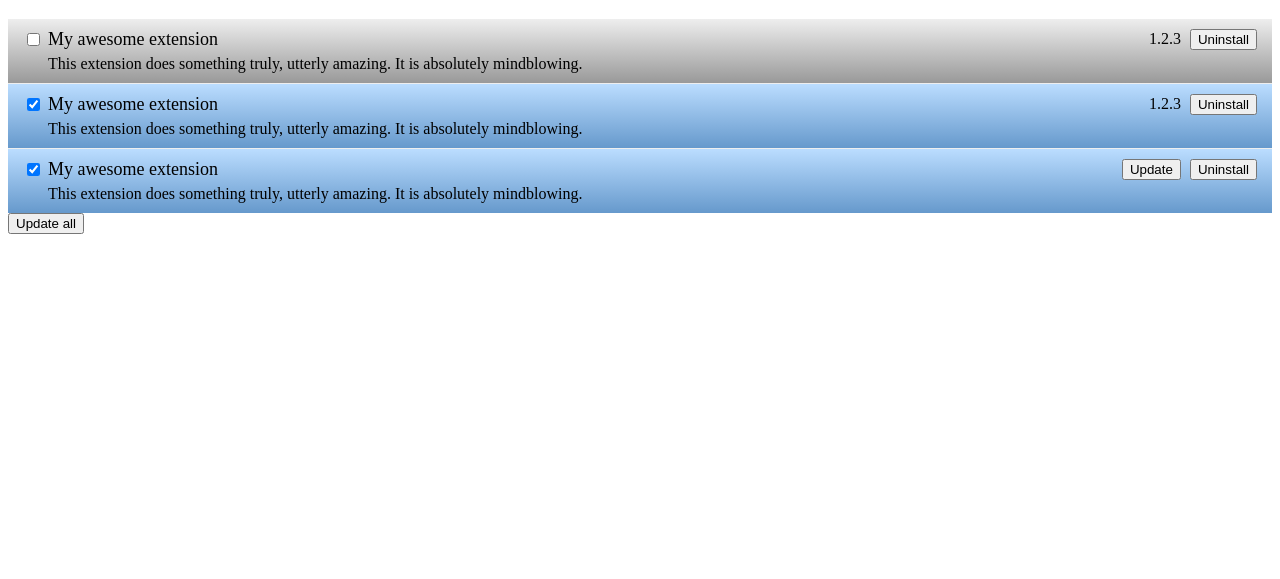
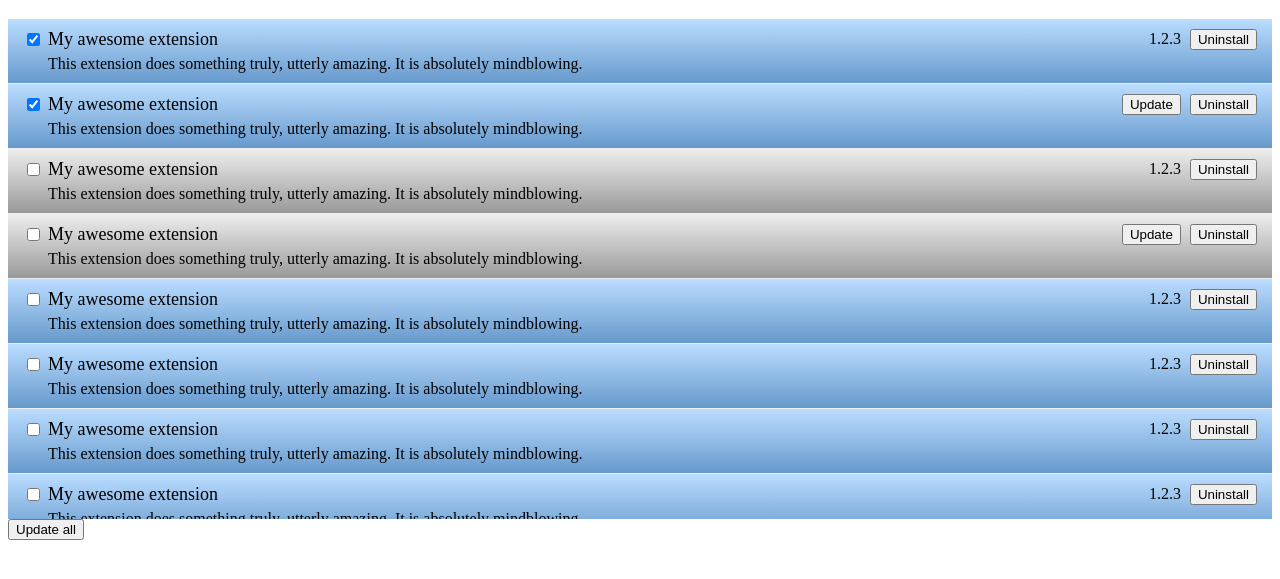
Before and after one commit to jdiehl/brackets-extension-manager, a website: page main.html in a window 1280 px wide. Shown: the part 87-666 px from the top of the page. Drawn offline with nearby package versions, Linux system fonts and the light colour scheme.

Commit message:
Reaction to checkboxes and buttons

```diff
--- a/main.css
+++ b/main.css
@@ -5,6 +5,8 @@
 
 .extensionManager .modal-body {
     padding: 0;
+    max-height: 500px;
+    overflow: auto;
 }
 
 .extensionManager .extensions > div {
@@ -17,9 +19,6 @@
 }
 .extensionManager .extensions > div:last-child {
     border-bottom: none;
-}
-.extensionManager div.disabled {
-    background-image: -webkit-linear-gradient(top, #eee, #999);
 }
 
 .extensionManager .installationCheckbox {
@@ -41,15 +40,27 @@
     right: 15px;
     top: 10px;
 }
+
+/* Default: enabled and up to date */
 .extensionManager .versionField {
-    display: none;
+    display: inline-block;
 }
-.extensionManager .uptodate .versionField {
-    display: inline-block;
+.extensionManager .updateButton {
+    display: none
 }
 .extensionManager .uninstallButton {
     margin-left: 5px;
 }
-.extensionManager .uptodate .updateButton {
+
+/* Outdated extensions */
+.extensionManager .outdated .updateButton {
+    display: inline;
+}
+.extensionManager .outdated .versionField {
     display: none;
 }
+
+/* Disabled extensions */
+.extensionManager div.disabled {
+    background-image: -webkit-linear-gradient(top, #eee, #999);
+}
--- a/main.html
+++ b/main.html
@@ -10,10 +10,20 @@
         $(function () {
             var $list = $('.extensions');
             var $item = $list.find("> div:first").remove();
-            $list.append($item.clone(true).addClass("disabled").addClass("uptodate"));
+
             $item.find(".installationCheckbox").attr("checked", true);
-            $list.append($item.clone(true).addClass("enabled").addClass("uptodate"));
-            $list.append($item.clone(true).addClass("enabled").addClass("outdated"));
+            $list.append($item.clone(true));
+            $list.append($item.clone(true).addClass("outdated"));
+
+            $item.find(".installationCheckbox").attr("checked", false);
+            $list.append($item.clone(true).addClass("disabled"));
+            $list.append($item.clone(true).addClass("disabled").addClass("outdated"));
+
+            $list.append($item.clone(true));
+            $list.append($item.clone(true));
+            $list.append($item.clone(true));
+            $list.append($item.clone(true));
+            $list.append($item.clone(true));
         });
     </script>
 </head>
@@ -45,7 +55,7 @@
 		</div>
 
 		<div class="modal-footer">
-			<button class="btn">Update all</button>
+			<button class="btn updateAllButton">Update all</button>
 		</div>
 	</div>
 </body>
```
Also changed, not shown: main.js (+27 -1 lines).
